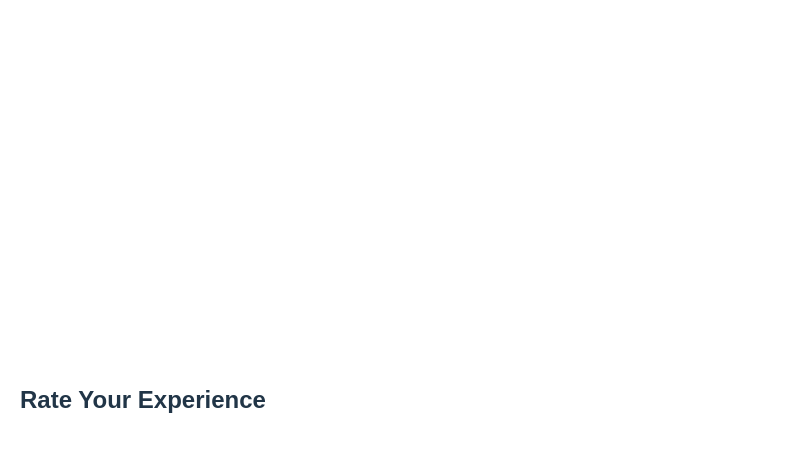
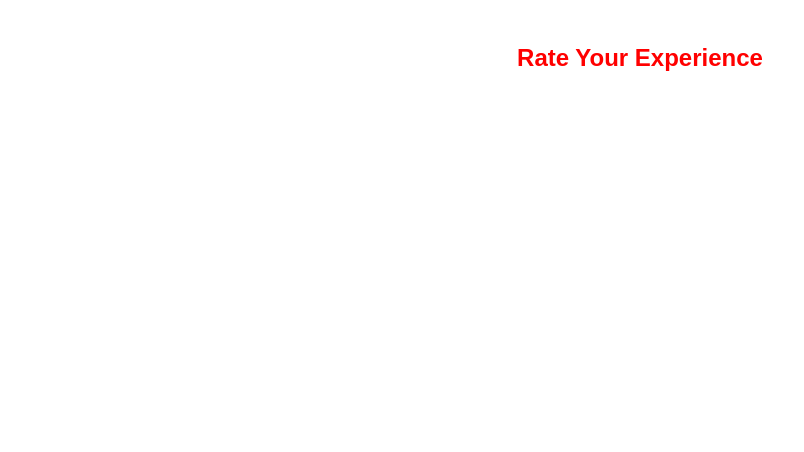
Before and after one commit to Nkabisto/rating-ui, a React (Vite) app: page / in a window 1280 px wide. Shown: the top 452 px of the page, without its empty margins (0-804 px from the left). Built offline with nearby package versions, Linux system fonts and the light colour scheme.

Commit message:
Replaced inline changes from the Rating component

```diff
--- a/index.html
+++ b/index.html
@@ -7,7 +7,7 @@
     <link rel="icon" type="image/ico" href="favicon.ico" />
     <title>Rate your Experience</title>
   </head>
-  <body>
+  <body style="display: block">
     <div id="root"></div>
     <script type="module" src="/src/main.jsx"></script>
   </body>
--- a/src/components/Rating.jsx
+++ b/src/components/Rating.jsx
@@ -1,15 +1,19 @@
 const Rating = () => {
   return (
-    <div
-      style={{
-        textAlign: "center",
-        fontFamily: "Arial",
-        padding: "20px",
-      }}
-    >
-      <h2>Rate Your Experience</h2>
+    <div style={styles.container}>
+      <h2 style={styles.heading}>Rate Your Experience</h2>
     </div>
   );
 };
 
+const styles = {
+  container: {
+    margin: 0,
+    textAlign: "center",
+    fontFamily: "Arial",
+    padding: "20px",
+  },
+  heading: { color: "red" },
+};
+
 export default Rating;
```
